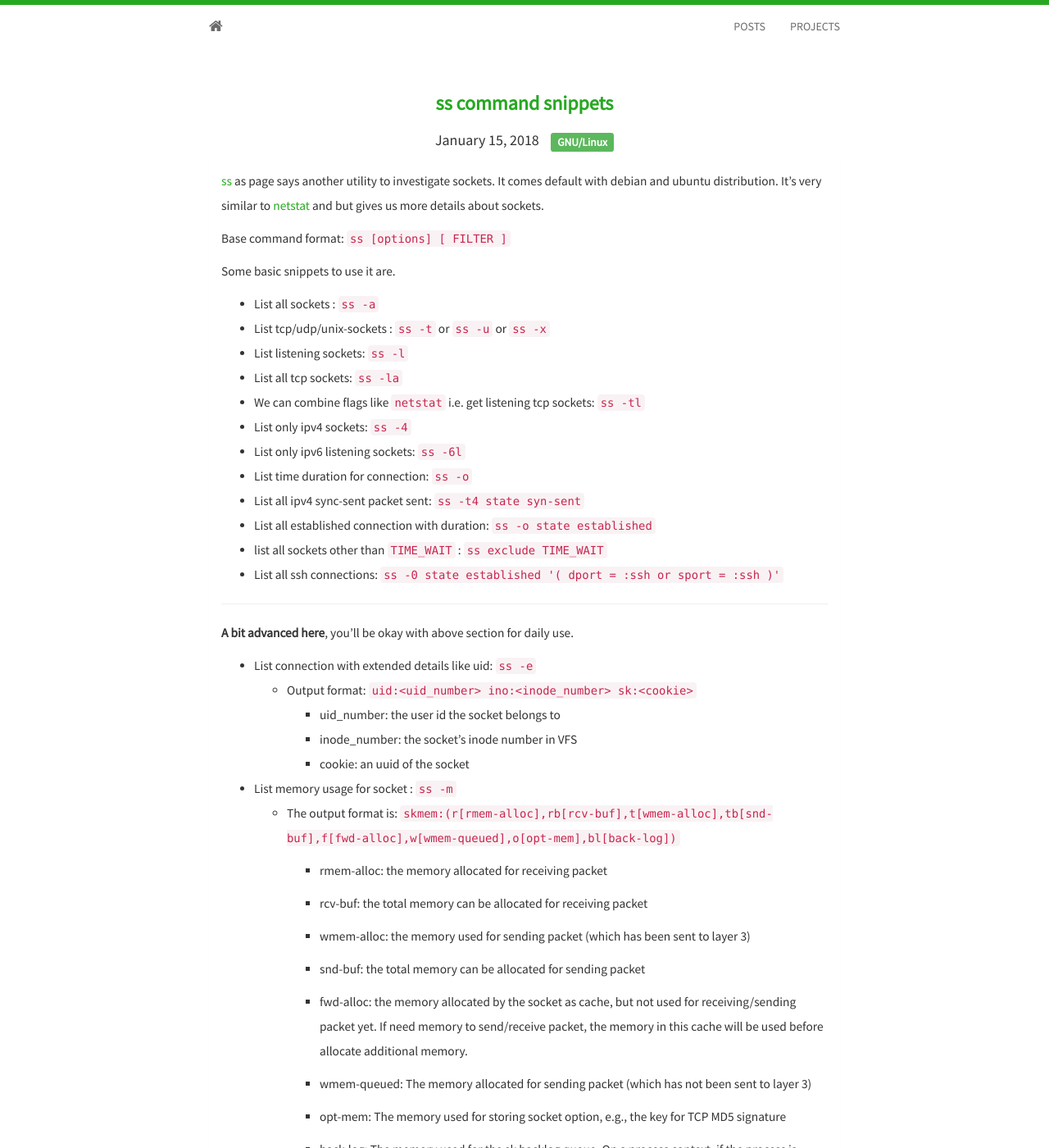
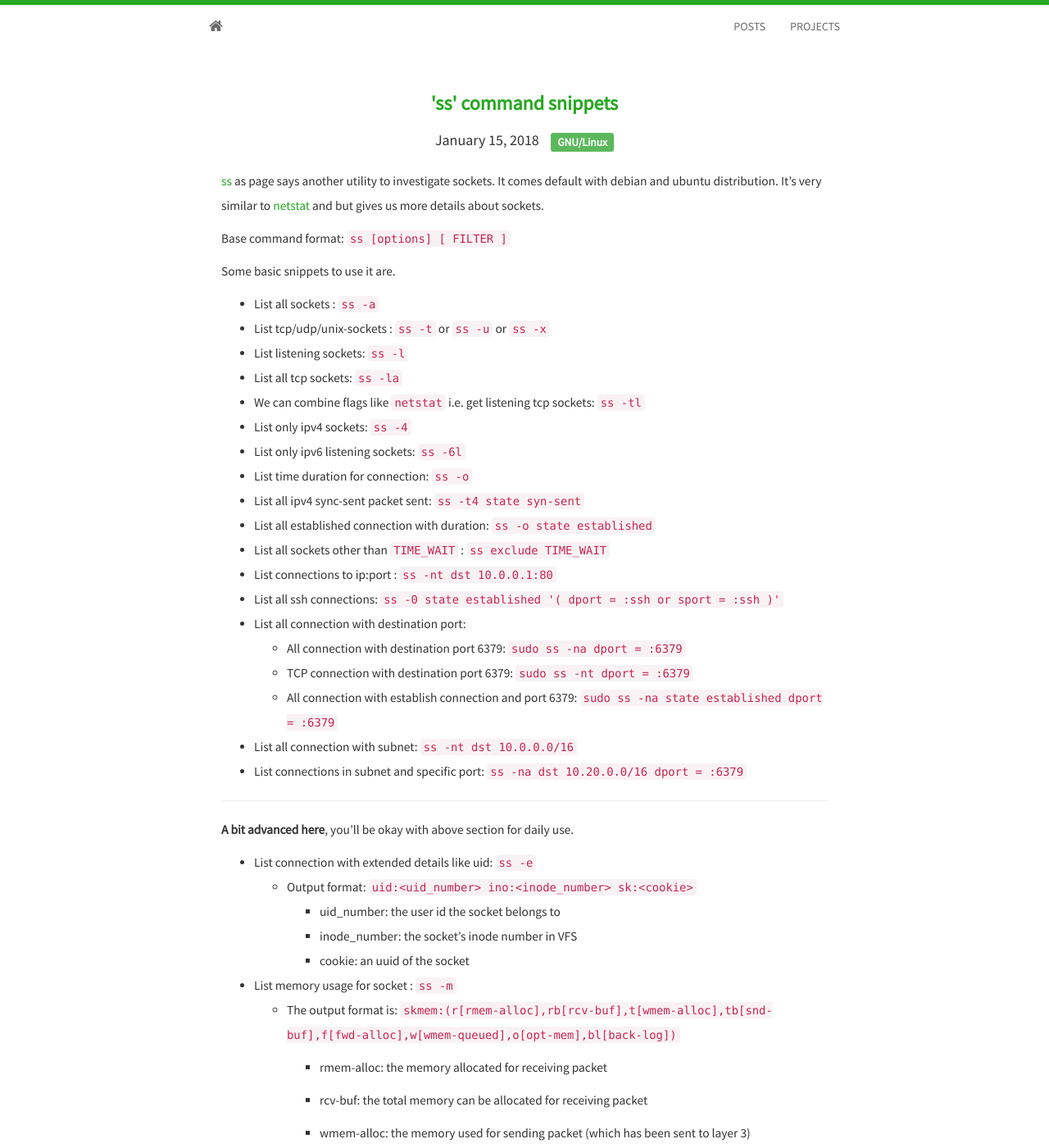
Before and after one commit to murarisumit/murarisumit.github.io, a Jekyll site: the page built from _posts/2018-01-15-ss-command-snippets.markdown, in a window 1280 px wide and 1400 px high. Shown: the whole window at 82% size. Built offline with Jekyll 4.4.1, drawn with Linux system fonts in a browser that asks for light colours; nearby versions of some CDN libraries.

Commit message:
Updated ss command snippets

```diff
--- a/_posts/2018-01-15-ss-command-snippets.markdown
+++ b/_posts/2018-01-15-ss-command-snippets.markdown
@@ -1,6 +1,6 @@
 ---
 layout: post
-title: "ss command snippets"
+title: "'ss' command snippets"
 date: 2018-01-15T08:30:05+00:00
 tags:
  - GNU/Linux
@@ -25,8 +25,15 @@ Some basic snippets to use it are.
 * List time duration for connection: `ss -o`
 * List all ipv4 sync-sent packet sent: `ss -t4 state syn-sent`
 * List all established connection with duration: `ss -o state established`
-* list all sockets other than `TIME_WAIT` : `ss exclude TIME_WAIT`
+* List all sockets other than `TIME_WAIT` : `ss exclude TIME_WAIT`
+* List connections to ip:port : `ss -nt dst 10.0.0.1:80`
 * List all ssh connections: `ss -0 state established '( dport = :ssh or sport = :ssh )'`
+* List all connection with destination port:
+    * All connection with destination port 6379: `sudo ss -na dport = :6379`
+    * TCP connection with destination port 6379: `sudo ss -nt dport = :6379`
+    * All connection with establish connection and port 6379: `sudo ss -na state established dport = :6379`
+* List all connection with subnet: `ss -nt dst 10.0.0.0/16`
+* List connections in subnet and specific port: `ss -na dst 10.20.0.0/16 dport = :6379`
 
 <hr/>
 **A bit advanced here**, you'll be okay with above section for daily use.
```
